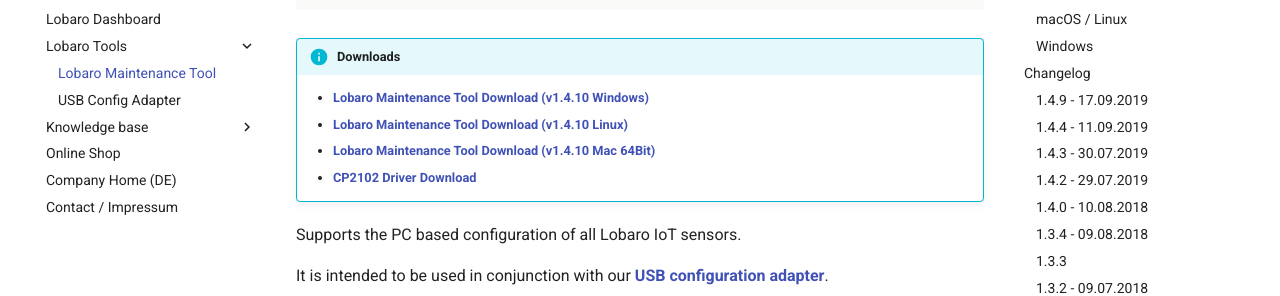
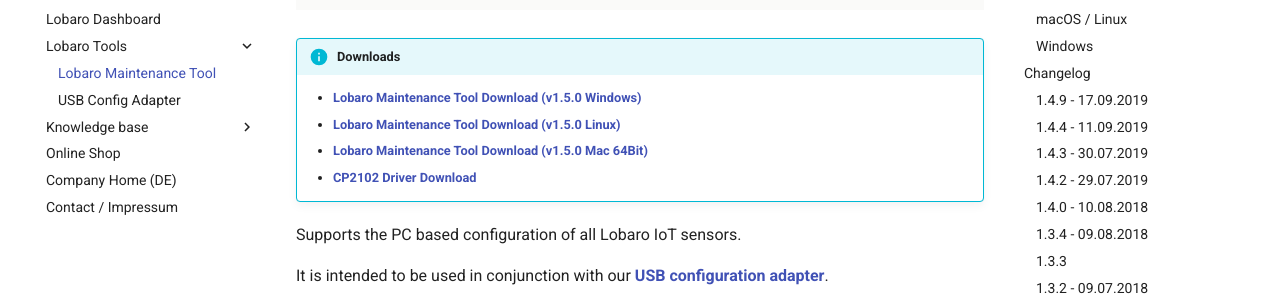
Before and after one commit to Lobaro/docs, an MkDocs documentation site: the page built from docs/tools/lobaro-tool.md, in a window 1280 px wide and 900 px high, scrolled down 410 px. Shown: the part 170-466 px from the top of the window. Built offline with MkDocs 1.6.1 and Material for MkDocs 9.7.7, drawn with Linux system fonts in a browser that asks for light colours; a script that is not in the unit is left out; comment, search, counter and statistics services are not loaded.

Commit message:
release lobaro tool 1.5.0

```diff
--- a/docs/tools/lobaro-tool.md
+++ b/docs/tools/lobaro-tool.md
@@ -3,9 +3,9 @@
 ![Screenshot Lobaro-Tool](./img/Lobaro_Tool_ConfigFeature.png)
 
 !!! info "Downloads"
-    * [**Lobaro Maintenance Tool Download (v1.4.10 Windows)**](https://github.com/lobaro/flash-tool-release/releases/download/1.4.10/lobaro-tool.exe){: target="_blank"}
-    * [**Lobaro Maintenance Tool Download (v1.4.10 Linux)**](https://github.com/lobaro/flash-tool-release/releases/download/1.4.10/lobaro-tool-linux){: target="_blank"}
-    * [**Lobaro Maintenance Tool Download (v1.4.10 Mac 64Bit)**](https://github.com/lobaro/flash-tool-release/releases/download/1.4.10/lobaro-tool-mac64){: target="_blank"}
+    * [**Lobaro Maintenance Tool Download (v1.5.0 Windows)**](https://github.com/lobaro/flash-tool-release/releases/download/1.5.0/lobaro-tool.exe){: target="_blank"}
+    * [**Lobaro Maintenance Tool Download (v1.5.0 Linux)**](https://github.com/lobaro/flash-tool-release/releases/download/1.5.0/lobaro-tool-linux){: target="_blank"}
+    * [**Lobaro Maintenance Tool Download (v1.5.0 Mac 64Bit)**](https://github.com/lobaro/flash-tool-release/releases/download/1.5.0/lobaro-tool-mac64){: target="_blank"}
     * [**CP2102 Driver Download**](https://www.silabs.com/products/development-tools/software/usb-to-uart-bridge-vcp-drivers){: target="_blank"}
 
 Supports the PC based configuration of all Lobaro IoT sensors.
```
